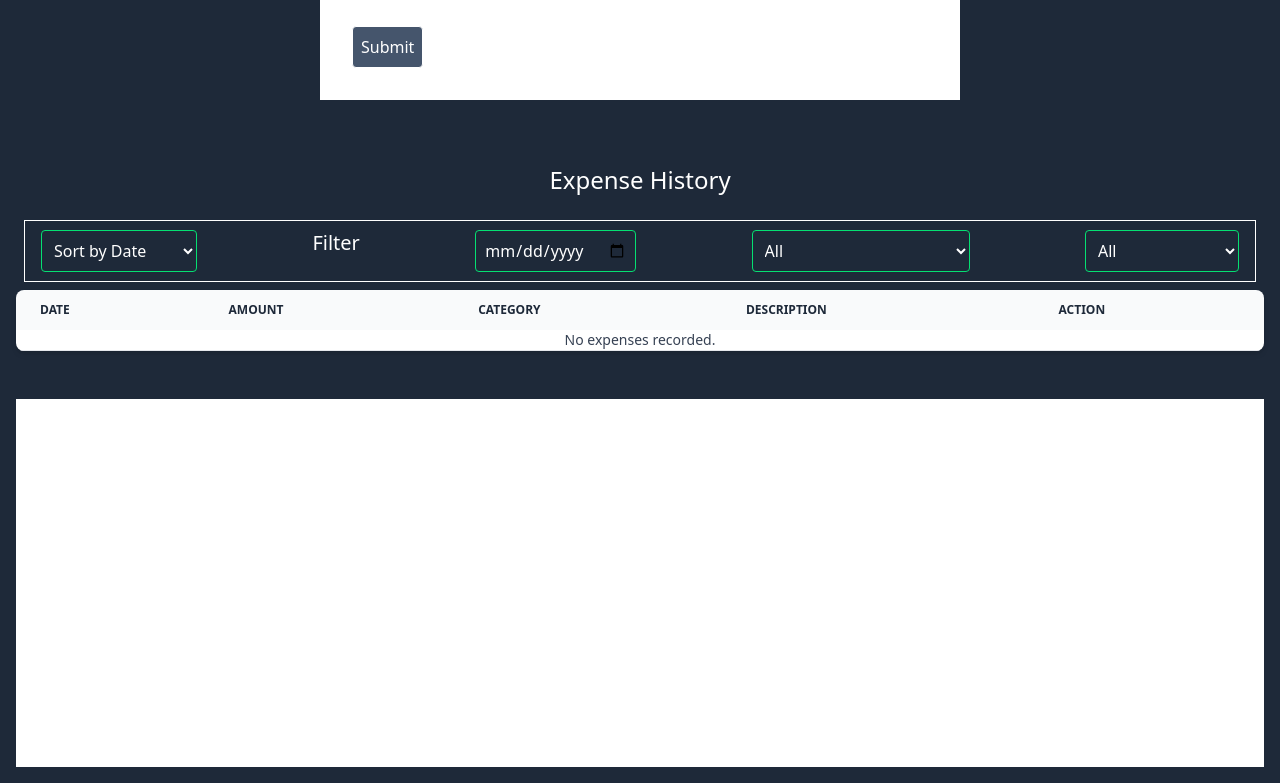
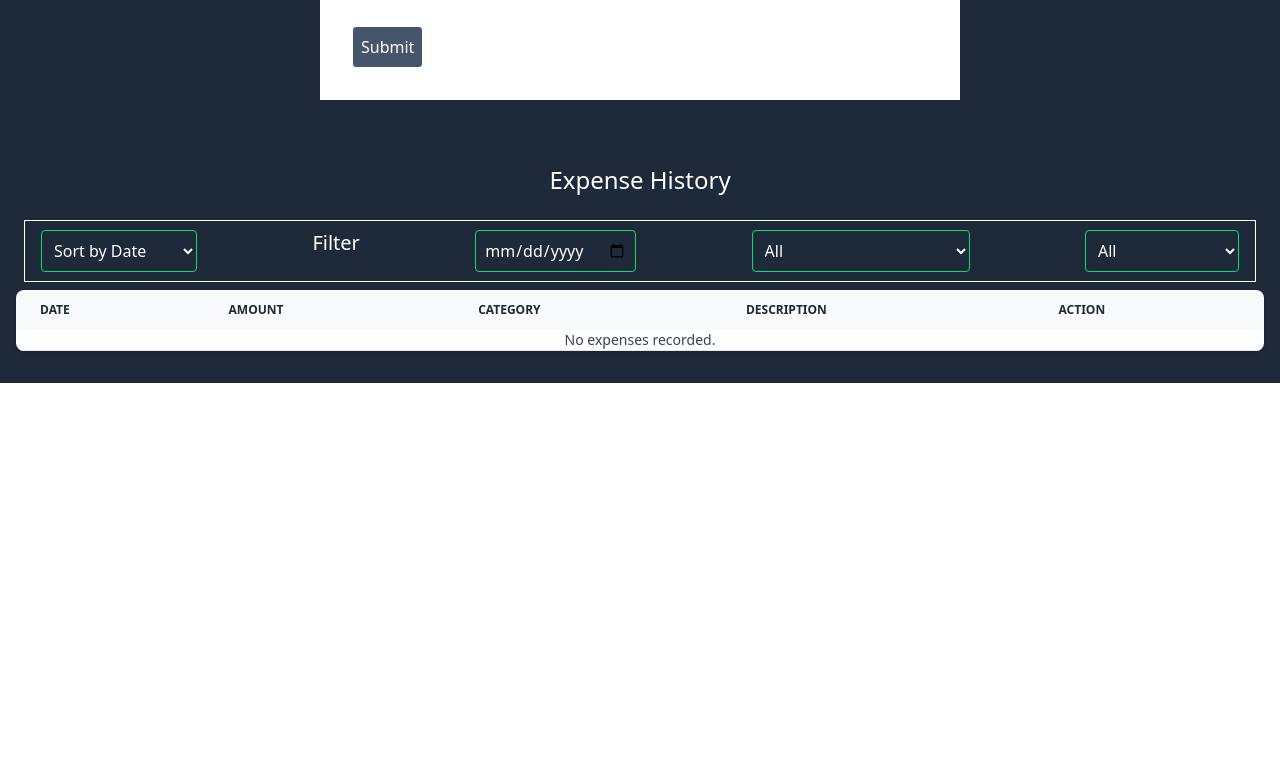
Before and after one commit to saranyaramanathan/smart_expense_tracker, a React (Vite) app: page / in a window 1280 px wide. Shown: the part 382-1165 px from the top of the page. After the commit the page ends 800 px from the top, so only its background shows below. Built offline with nearby package versions, Linux system fonts and the light colour scheme.

Commit message:
chart changes

```diff
--- a/src/Components/ExpenseChart.jsx
+++ b/src/Components/ExpenseChart.jsx
@@ -51,7 +51,7 @@ function ExpenseChart({expenses}) {
   };
 
   //return (<div className='bg-white w-full h-92 border  rounded m-4 p-4'><Bar data={chartData} options={chartOptions} /></div>);
-  return  (<div className='bg-white w-full h-92 m-4 p-4 flex justify-center'><Pie data={chartData}/></div>);
+  return  (expenses.length>0?<div className='bg-white w-full h-92 m-4 p-4 flex justify-center'><Pie data={chartData}/></div>:<div></div>);
    //return  (<div className='bg-white w-full m-4 p-4 flex justify-center h-92'><Doughnut data={chartData}/></div>);
 }
 
```
